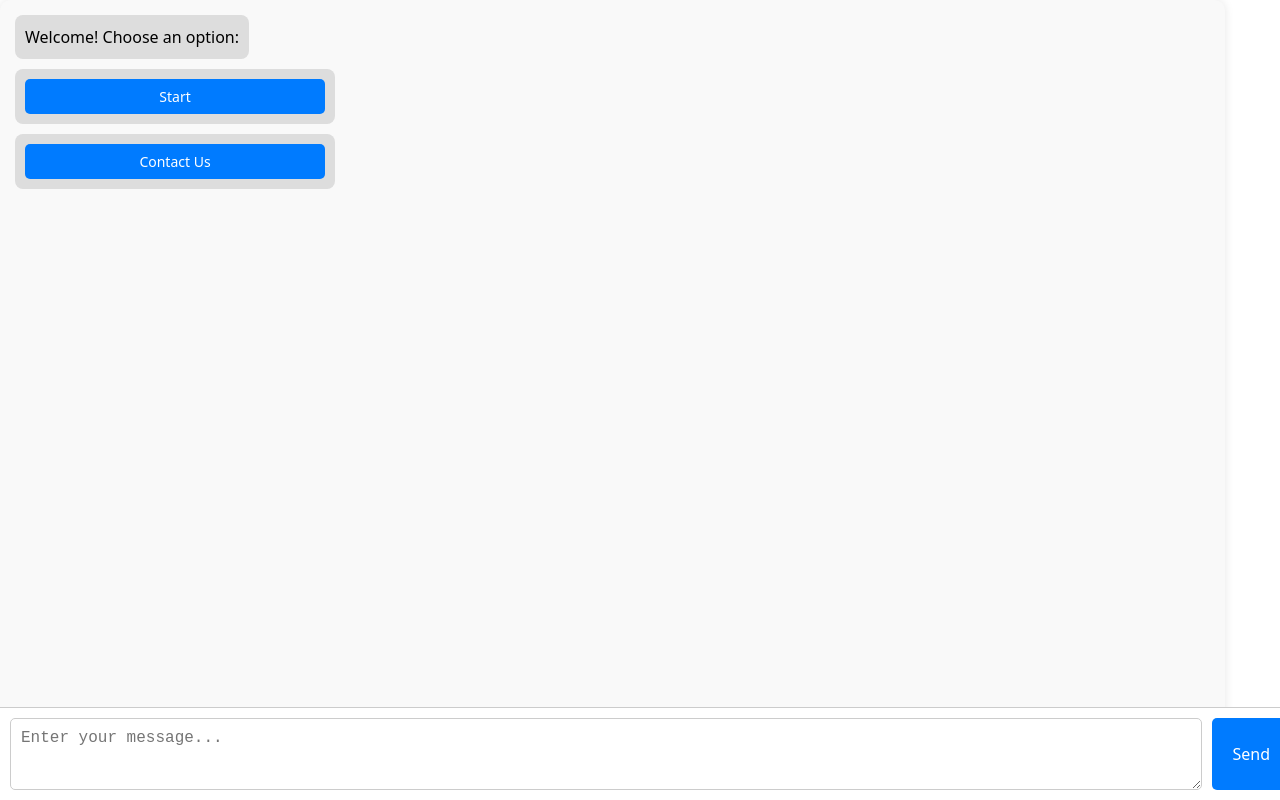
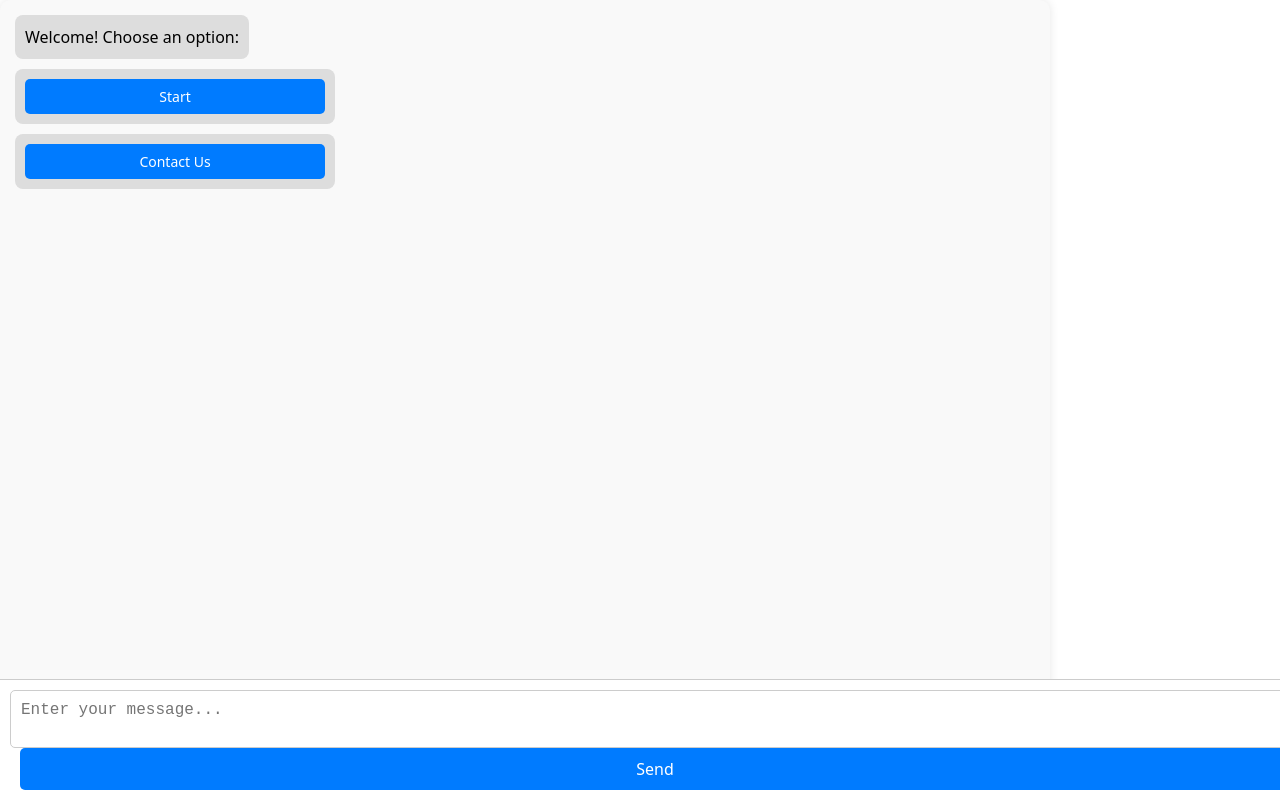
Before and after one commit to shubhanshi-01/Capstone_Project, a React (Vite) app in the folder frontend/: page / in a window 1280 px wide. Built offline with nearby package versions, Linux system fonts and the light colour scheme.

Commit message:
frontend

```diff
--- a/frontend/src/App.css
+++ b/frontend/src/App.css
@@ -2,7 +2,7 @@
   display: flex;
   flex-direction: column;
   height: 100vh;
-  width: 350%;
+  width: 300%;
   margin: auto;
   background: #f9f9f9;
   border-radius: 10px;
@@ -40,6 +40,8 @@
   align-self: flex-start;
   background: #ddd;
   color: black;
+  max-width: 500px;
+  padding-right: -1000px;
 }
 
 /* User messages on the right */
@@ -47,6 +49,7 @@
   align-self: flex-end;
   background: #007bff;
   color: white;
+  margin-left: -500px;
 }
 
 /* Button container for Start & Contact */
@@ -82,6 +85,8 @@
   bottom: 0;
   left: 0;
   width: 100%;
+  flex-direction: column;
+  overflow-y: auto;
 }
 
 .textbox1 {
```
